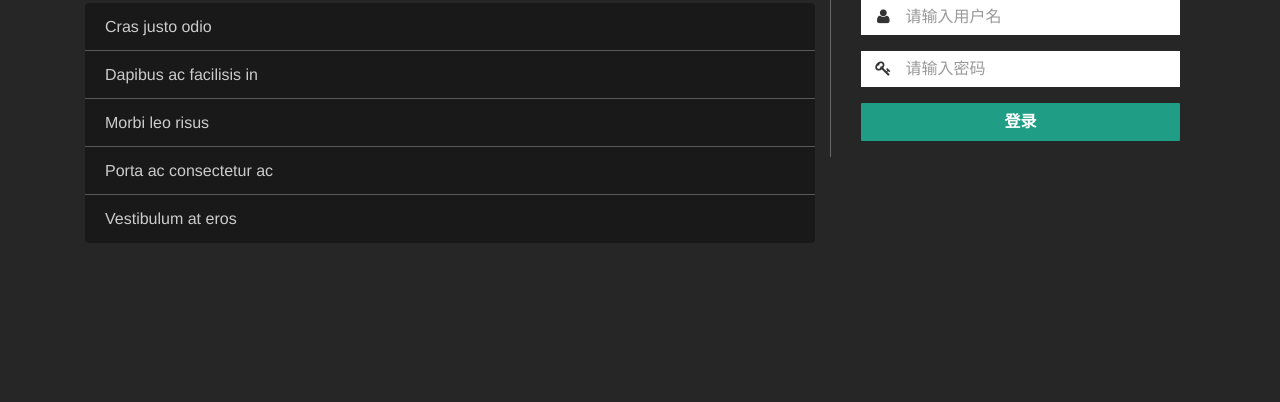
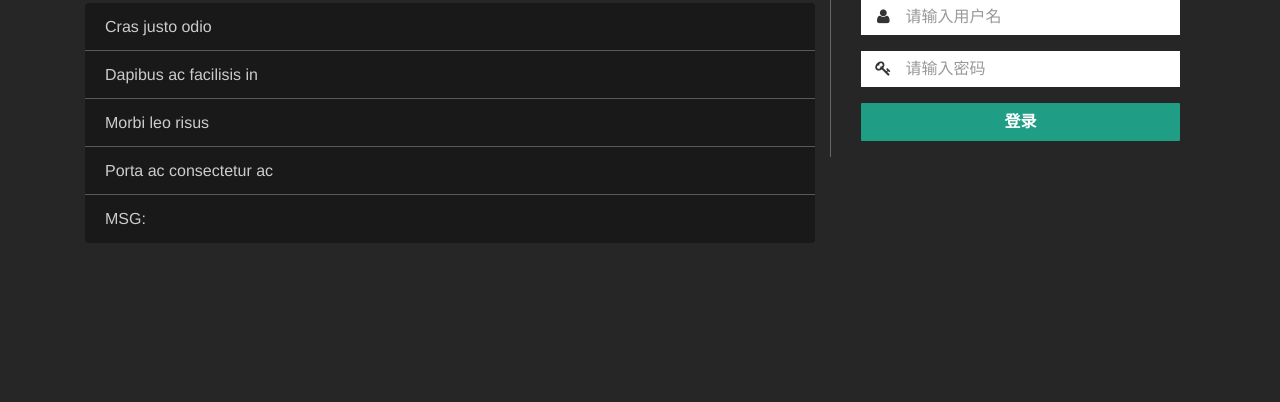
Before and after one commit to hsfzxjy/wisecitymbc3.0, a Python web app: template templates/index.html in a window 1280 px wide. Shown: the part 75-477 px from the top of the page. Run offline with Jinja, Linux system fonts and the light colour scheme; the template is opened without the code that fills it, so the values that code supplies are empty.

Commit message:
props调试完成

```diff
--- a/templates/index.html
+++ b/templates/index.html
@@ -45,7 +45,7 @@
           <a @click="change('posts')" href='#'>posts</a>
           <span>
           <a @click="change('home')" href='#'>home</a>
-          <components :is='currentView' transition="fade" transition-mode="out-in">
+          <components :is='currentView' transition="fade" transition-mode="out-in" v-bind:msg="msg">
 
           </components>
         </div>
@@ -79,11 +79,14 @@
           un:'',
           pw:'',
           iE:false,
-          currentView: 'home'
+          currentView: 'home',
+          msg:'',
         },
         methods: {
           change: function(type){
-            this.currentView = type
+            this.currentView = type;
+            this.msg = type;
+            console.log(this.msg);
           },
           validate: function() {
             if ((!this.un)||(!this.pw)) {
@@ -98,10 +101,12 @@
         },
         components: {
           home: {
-            template:'<ul class="list-group list-wmbc"><li class="list-group-item">Cras justo odio</li><li class="list-group-item">Dapibus ac facilisis in</li><li class="list-group-item">Morbi leo risus</li><li class="list-group-item">Porta ac consectetur ac</li><li class="list-group-item">Vestibulum at eros</li></ul>'
+            props: { msg: String },
+            template:'<ul class="list-group list-wmbc"><li class="list-group-item">Cras justo odio</li><li class="list-group-item">Dapibus ac facilisis in</li><li class="list-group-item">Morbi leo risus</li><li class="list-group-item">Porta ac consectetur ac</li><li class="list-group-item">MSG: {{ msg }}</li></ul>'
           },
           posts: {
-            template:'<ul class="list-group list-wmbc"><li class="list-group-item">Cras justo odio</li>"</ul>'
+            props: { msg: String },
+            template:'<ul class="list-group list-wmbc"><li class="list-group-item">Cras justo odio</li><li class="list-group-item">MSG: {{ msg }}</li>"</ul>'
           },
         }
       })
```
